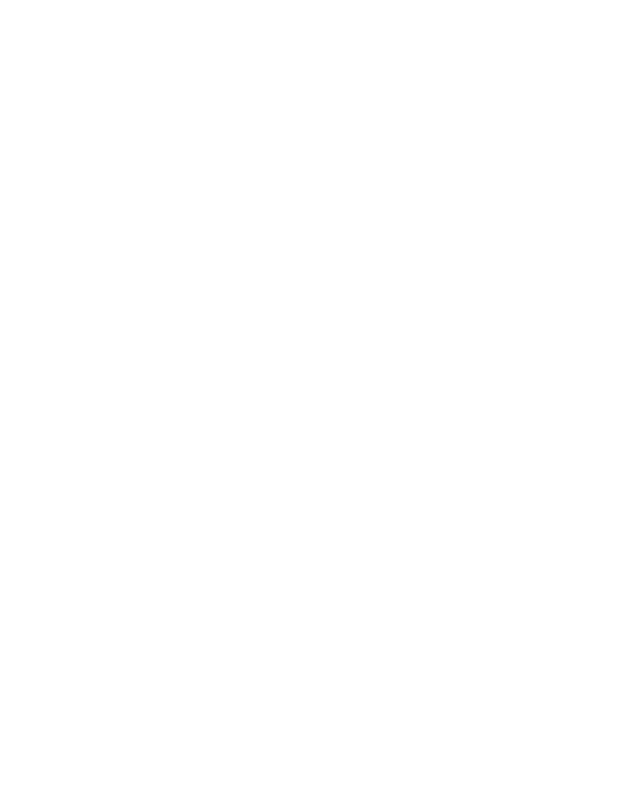
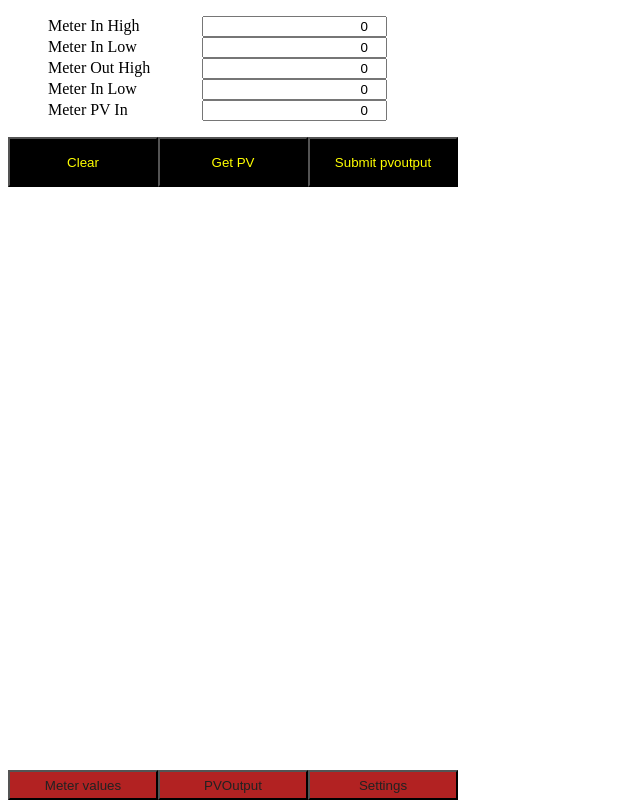
Before and after one commit to phiroict/meterman_angular, a plain HTML site: page index.html in a window 1280 px wide. Shown: the whole page, without its empty margins (0-640 px from the left). Drawn offline with nearby package versions, Linux system fonts and the light colour scheme.

Commit message:
Implemented changes for upgrade to angular 1.3.12 (from 1.1.2)

```diff
--- a/index.html
+++ b/index.html
@@ -1,7 +1,7 @@
 <!doctype html>
-<html ng-app>
+<html  ng-app="metermanApp">
 <head>
-    <script src="https://ajax.googleapis.com/ajax/libs/angularjs/1.1.5/angular.min.js"></script>
+    <script src="https://ajax.googleapis.com/ajax/libs/angularjs/1.3.12/angular.min.js"></script>
     <script src="js/MeterManController_v1.0.js"></script>
     <link rel="stylesheet" href="css/style.css" type="text/css">
 </head>
@@ -18,12 +18,12 @@
     </ul>
     <div class="button-bar">
         <div ng-repeat="button in buttons">
-            <button id="{{button.id}}" onclick="{{button.onClick}}">{{button.text}}</button>
+            <button id="{{button.id}}" ng-click="testFunc()">{{button.text}}</button>
         </div>
     </div>
     <div class="button-bar button-bar-footer">
         <div ng-repeat="footer in footers">
-            <button id="{{footer.id}}" onclick="{{footer.onClick}}">{{footer.text}}</button>
+            <button id="{{footer.id}}" ng-click="testFunc()">{{footer.text}}</button>
         </div>
     </div>
 </div>
--- a/js/MeterManController_v1.0.js
+++ b/js/MeterManController_v1.0.js
@@ -1,8 +1,12 @@
-var testFunc = function(){
+var metermanApp = angular.module('metermanApp', []);
+
+metermanApp.controller('MeterManCtrl', function($scope){
+
+    $scope.testFunc = function(){
         alert("Clicked");
     }
 
-function MeterManCtrl($scope) {
+
     $scope.meterFields = [
         { text : "Meter In High", value:0, id:"meterInHigh" },
         { text : "Meter In Low", value:0, id:"meterInLow" },
@@ -11,13 +15,13 @@ function MeterManCtrl($scope) {
         { text : "Meter PV In", value:0, id:"meterPvIn" }
     ]
     $scope.buttons = [
-        {text:"Clear",id:"cmdClear",onClick:"testFunc()"},
-        {text:"Get PV",id:"cmdGetPV",onClick:"testFunc()"},
-        {text:"Submit pvoutput",id:"cmdSubmitPVOutput",onClick:"testFunc()"}
+        {text:"Clear",id:"cmdClear"},
+        {text:"Get PV",id:"cmdGetPV"},
+        {text:"Submit pvoutput",id:"cmdSubmitPVOutput"}
     ]
     $scope.footers = [
-        {text:"Meter values",id:"cmdMeterValues",onClick:"testFunc()"},
-        {text:"PVOutput",id:"cmdPVOutput",onClick:"testFunc()"},
-        {text:"Settings",id:"cmdSettings",onClick:"testFunc()"}
+        {text:"Meter values",id:"cmdMeterValues"},
+        {text:"PVOutput",id:"cmdPVOutput"},
+        {text:"Settings",id:"cmdSettings"}
     ]
-};
+})
```
Lines whose indentation alone changed are shown as unchanged.
